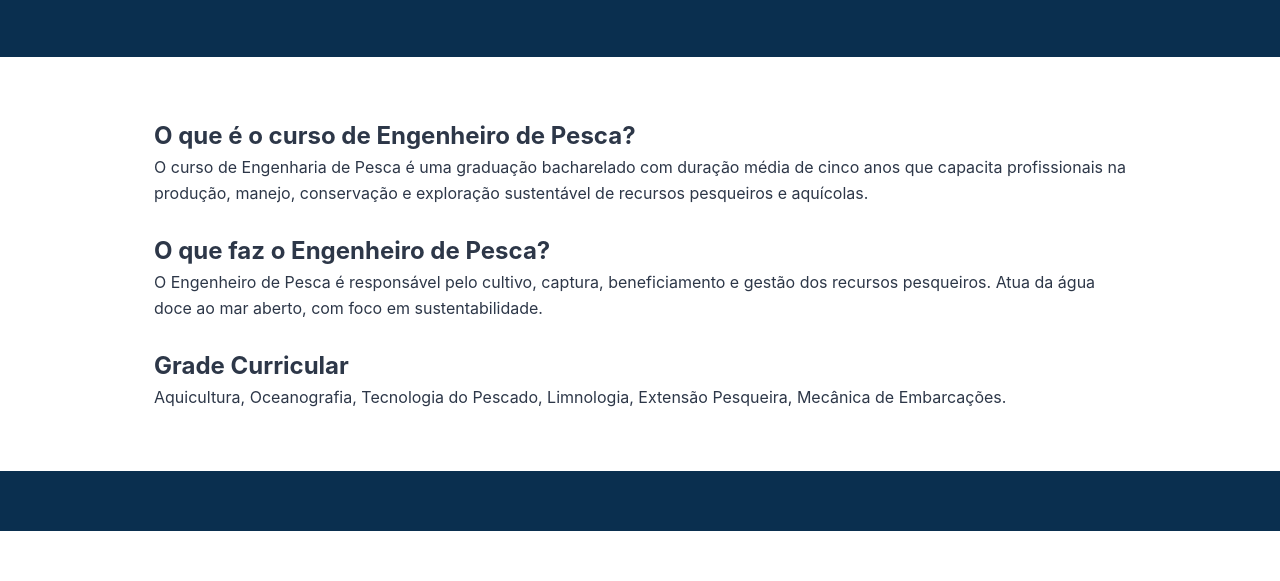
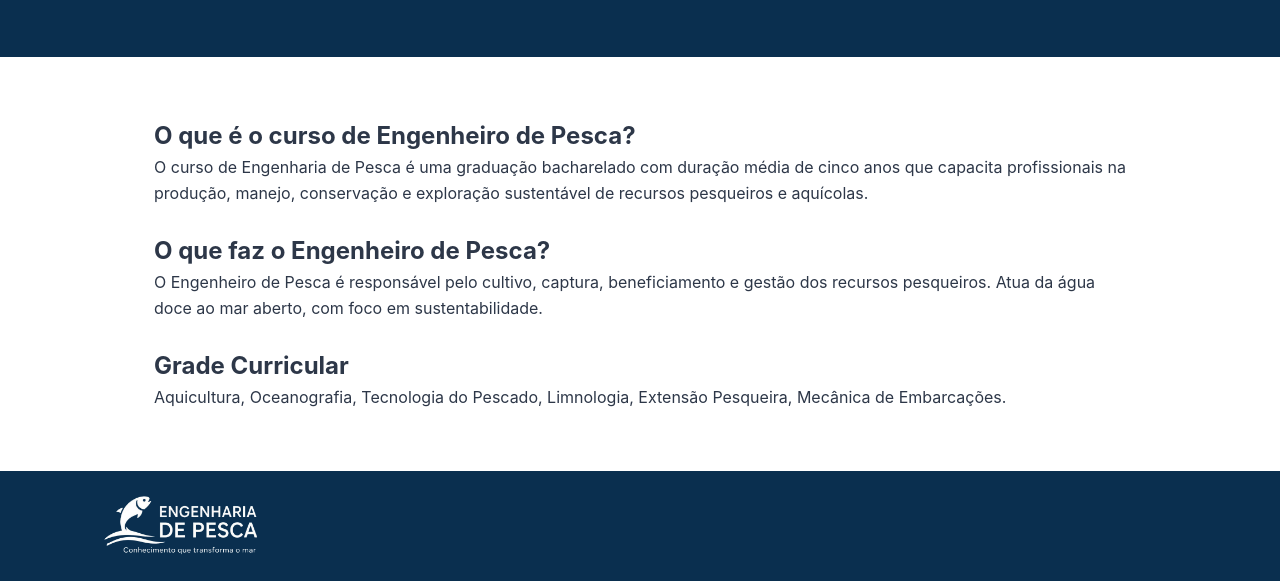
Before and after one commit to vanessasilva10/Pesca-Tech, a plain HTML site: page sobre.html in a window 1280 px wide. Shown: the part 249-830 px from the top of the page. Before the commit the page ends 800 px from the top, so only its background shows below. Drawn offline with Linux system fonts and the light colour scheme; files whose address does not match are found by name.

Commit message:
Atualização de rodapé

```diff
--- a/sobre.html
+++ b/sobre.html
@@ -20,7 +20,7 @@
       <a href="areas.html">Áreas de Atuação</a>
       <a href="noticias.html">Notícias</a>
       <a href="contato.html">Contatos</a>
-      </nav>
+    </nav>
   </header>
   <div class="page-header">
     <h1>Sobre o Curso</h1>
@@ -39,7 +39,10 @@
     <h2>Grade Curricular</h2>
     <p>Aquicultura, Oceanografia, Tecnologia do Pescado, Limnologia, Extensão Pesqueira, Mecânica de Embarcações.</p>
   </main>
-  <footer></footer>
+
+  <footer style="padding: 15px 5%; text-align: center;">
+    <img src="imagens/rodape.png" alt="rodapé" style="max-height: 80px; width: auto;">
+  </footer>
 
   <script src="script.js"></script>
 
```
Also changed, not shown: Formulário/index.html (+7 -0 lines), areas.html (+5 -0 lines), contato.html (+5 -0 lines), index.html (+3 -1 lines), noticias.html (+19 -4 lines), Formulário/script.js (line endings or trailing spaces).
